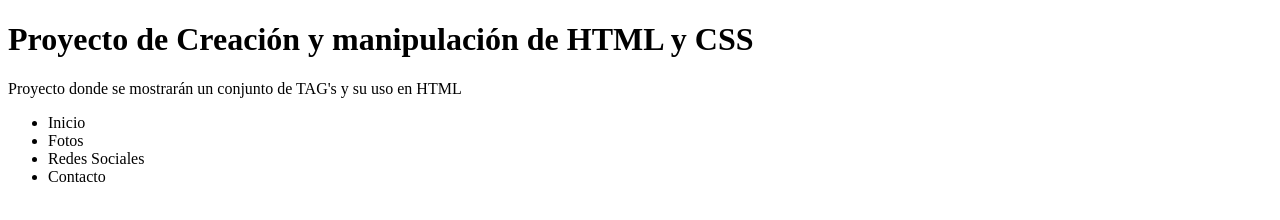
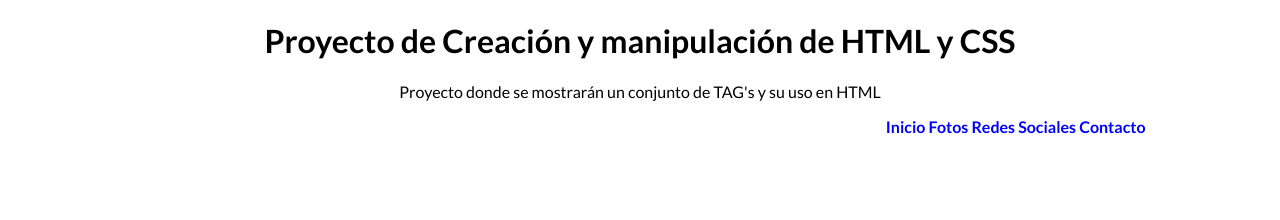
Before and after one commit to tobiascroberto/curso_platzi_html_css, a plain HTML site: page index.html in a window 1280 px wide. Drawn offline with Linux system fonts and the light colour scheme.

Commit message:
Actualizar el HTML y CSS

```diff
--- a/index.html
+++ b/index.html
@@ -4,7 +4,13 @@
     <meta charset="UTF-8">
     <meta http-equiv="X-UA-Compatible" content="IE=edge">
     <meta name="viewport" content="width=device-width, initial-scale=1.0">
+
+    <link rel="preconnect" href="https://fonts.googleapis.com">
+    <link rel="preconnect" href="https://fonts.gstatic.com" crossorigin>
+    <link href="https://fonts.googleapis.com/css2?family=Lato:wght@100;400;700&display=swap" rel="stylesheet">
+
     <link rel="stylesheet" href="./styles.css">
+
     <title>Archivo de Cabecera de Proyecto</title>
 </head>
 <body>
@@ -14,11 +20,11 @@
         <p>Proyecto donde se mostrarán un conjunto de TAG's y su uso en HTML</p>
 
         <nav>
-            <ul>
-                <li>Inicio</li>
-                <li>Fotos</li>
-                <li>Redes Sociales</li>
-                <li>Contacto</li>
+            <ul class="header-nav">
+                <li class="header-nav_item"><a href="" target="_blank">Inicio</a></li>
+                <li  class="header-nav_item"><a href="" target="_blank">Fotos</a></li>
+                <li class="header-nav_item"><a href="" target="_blank"> Redes Sociales</a></li>
+                <li class="header-nav_item"><a href="" target="_blank">Contacto</a></li>
             </ul>
         </nav>
 
--- a/styles.css
+++ b/styles.css
@@ -0,0 +1,25 @@
+*{
+    font-family: 'Lato', sans-serif;
+}
+
+header {
+    width: 80%;
+    text-align: center;
+    margin: 0 auto;
+}
+
+.header-nav {
+    list-style: none;
+    text-align: right;
+}
+
+
+.header-nav_item {
+    display: inline;
+}
+
+.header-nav_item a {
+    color: blue;
+    font-weight: 700;
+    text-decoration: none;
+}
```
